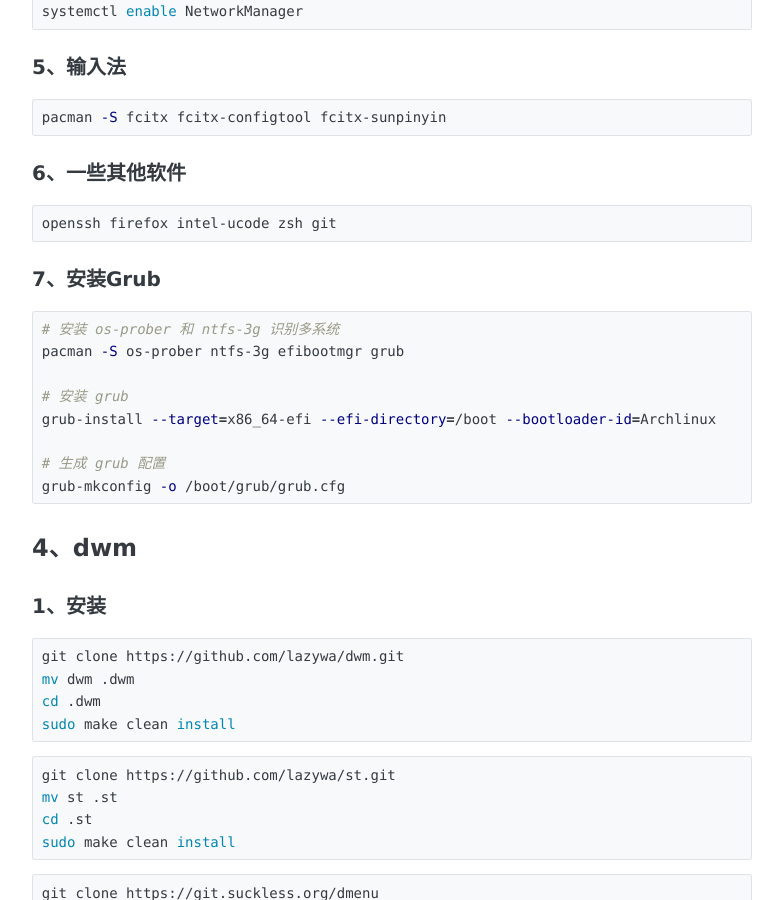
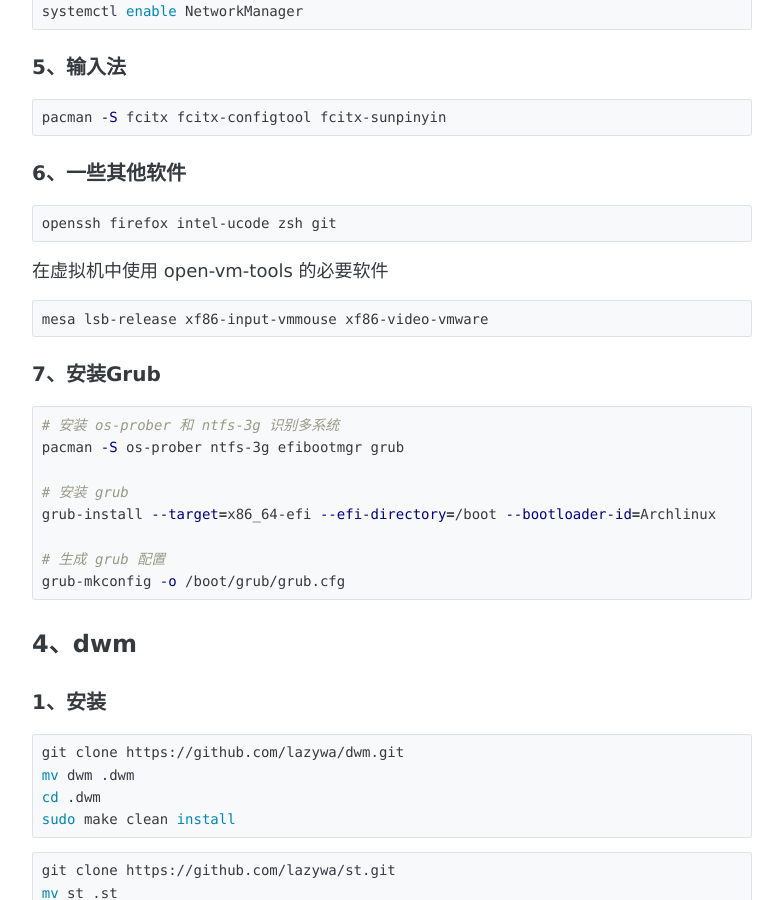
Before and after one commit to lazwan/lazywa.github.io, a Jekyll site: the page built from _posts/2020-2-9-Archlinux-install.md, in a window 1280 px wide and 900 px high, scrolled down 3846 px. Shown: the whole window, without its empty margins (248-1031 px from the left). Built offline with Jekyll 4.4.1, drawn with Linux system fonts in a browser that asks for light colours.

Commit message:
Update 2020-2-9-Archlinux-install.md
Add open-vm-tools

````diff
--- a/_posts/2020-2-9-Archlinux-install.md
+++ b/_posts/2020-2-9-Archlinux-install.md
@@ -207,6 +207,11 @@ pacman -S fcitx fcitx-configtool fcitx-sunpinyin
 openssh firefox intel-ucode zsh git
 ```
 
+在虚拟机中使用 open-vm-tools 的必要软件
+```shell
+mesa lsb-release xf86-input-vmmouse xf86-video-vmware
+```
+
 ### 7、安装Grub
 
 ```shell
````
